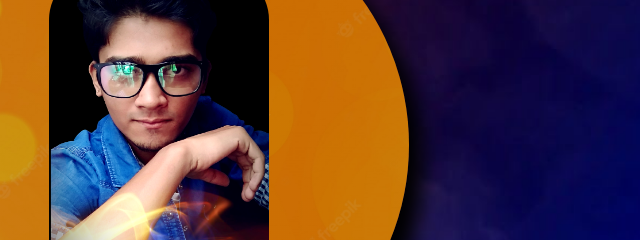
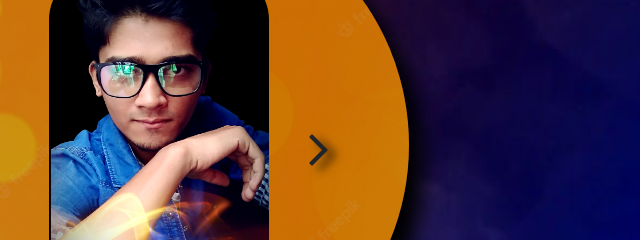
Before and after one commit to alaganprabhu/portfolio, a plain HTML site: page index.html in a window 1280 px wide. Shown: the part 940-1180 px from the top of the page, 481-1121 px from the left. Drawn offline with nearby package versions, Linux system fonts and the light colour scheme.

Commit message:
Update index.html

```diff
--- a/index.html
+++ b/index.html
@@ -85,7 +85,7 @@
 
 <div class="sect">
 <div class="circle">
-<img src="img/th.jpg">
+<img src="img/th.jpg"><i class="fa fa-angle-right" style="font-size:56px"></i>
 <div class="content">
 <h2>About Me</h2>
 <p>I am ThamilAlagaN, I am a Full Stack Web Developer and Looking forward to pursue the Full stack Web Developer, I am Passionate in Web Development and Web Designing.
```
